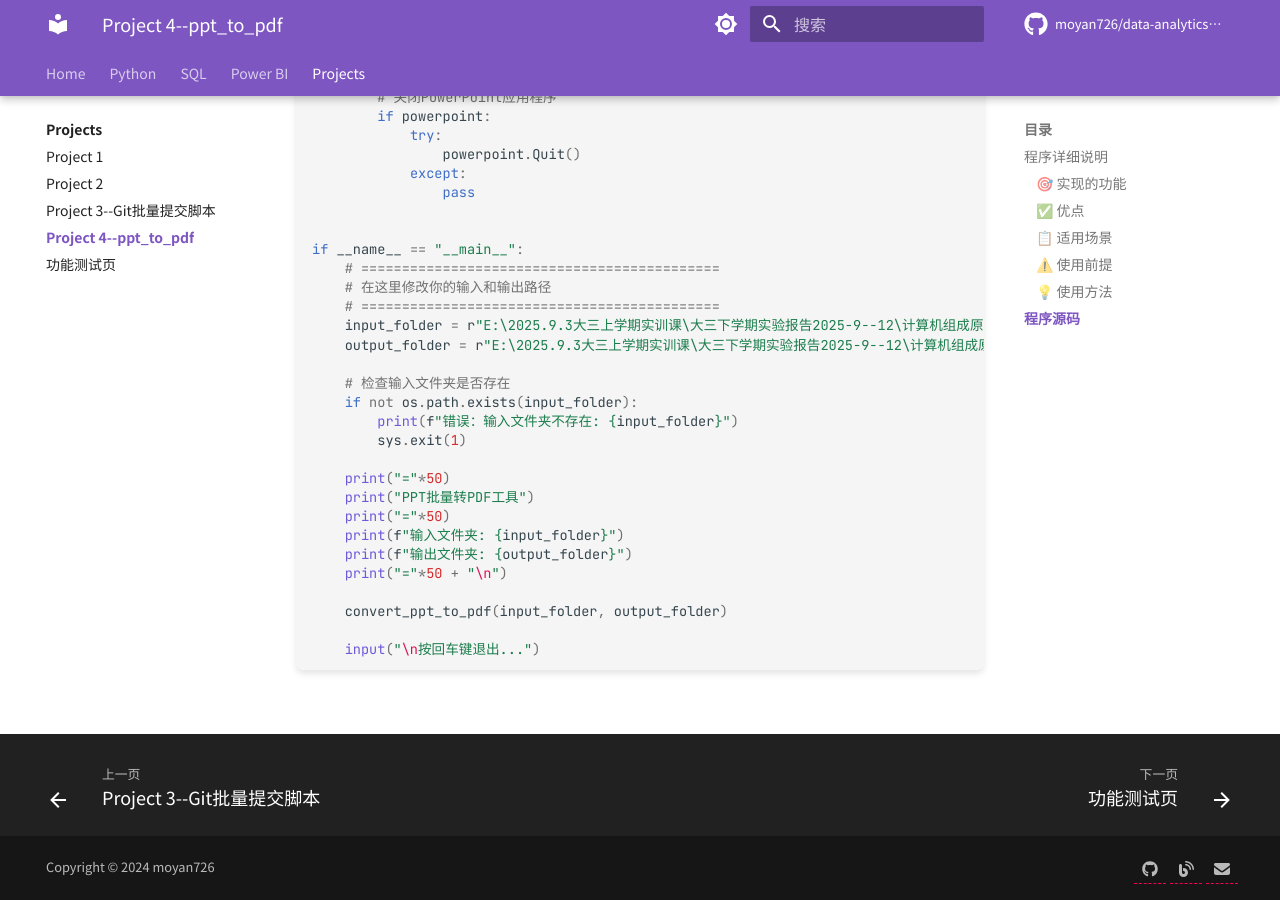
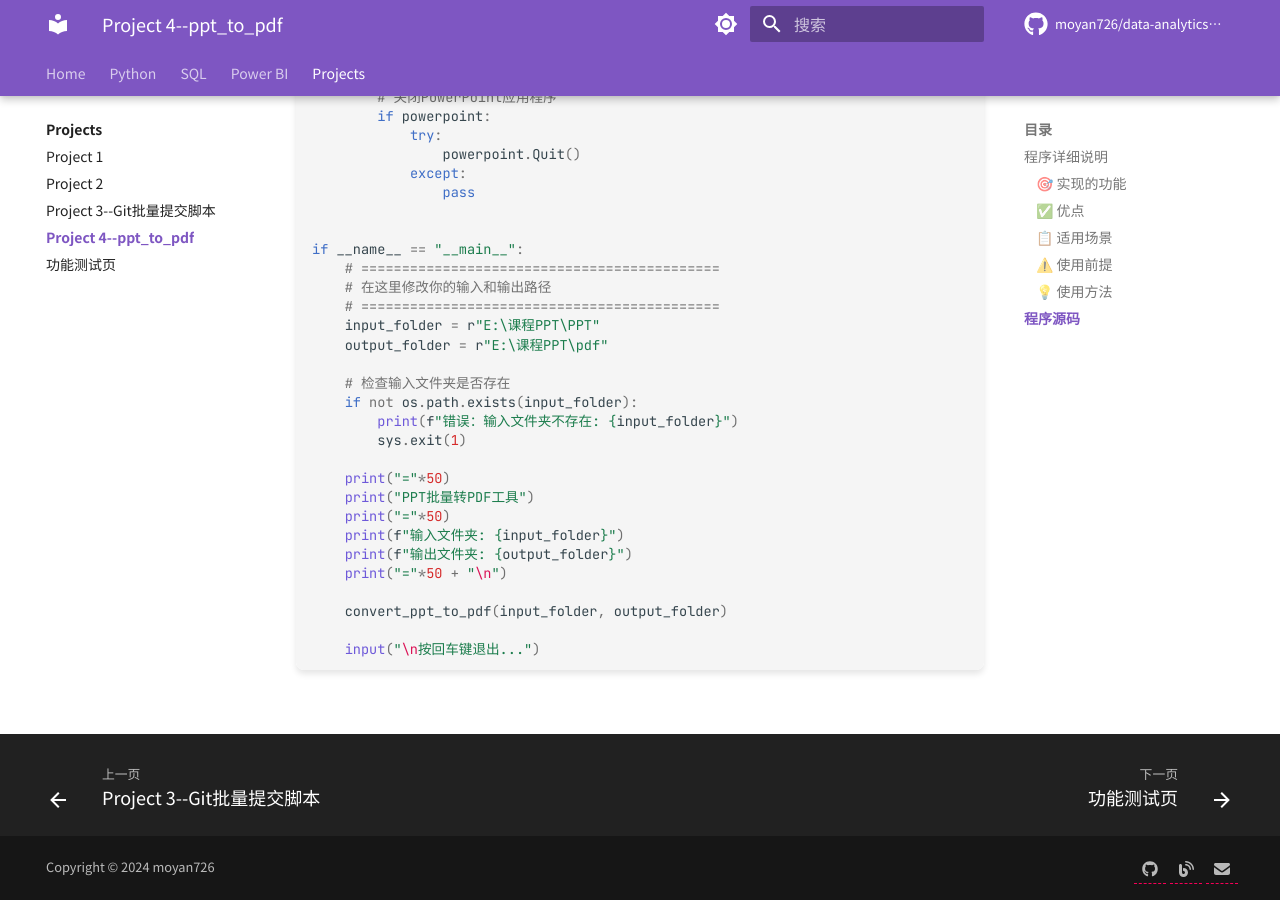
Before and after one commit to moyan726/data-analytics-notes, an MkDocs documentation site: the page built from docs/Projects/ppt_to_pdf.md, in a window 1280 px wide and 900 px high, scrolled down 3976 px. Built offline with MkDocs 1.6.1 and Material for MkDocs 9.7.7, drawn with Linux system fonts in a browser that asks for light colours; comment, search, counter and statistics services are not loaded.

Commit message:
修改错误跳转信息和隐私文件

```diff
--- a/docs/Projects/ppt_to_pdf.md
+++ b/docs/Projects/ppt_to_pdf.md
@@ -177,8 +177,8 @@ if __name__ == "__main__":
     # ============================================
     # 在这里修改你的输入和输出路径
     # ============================================
-    input_folder = r"E:\2025.9.3大三上学期实训课\大三下学期实验报告2025-9--12\计算机组成原理---王珏\课程PPT\PPT"
-    output_folder = r"E:\2025.9.3大三上学期实训课\大三下学期实验报告2025-9--12\计算机组成原理---王珏\课程PPT\pdf"
+    input_folder = r"E:\课程PPT\PPT"
+    output_folder = r"E:\课程PPT\pdf"
 
     # 检查输入文件夹是否存在
     if not os.path.exists(input_folder):
```
Also changed, not shown: docs/Projects/Git批量提交脚本.md (+1 -1 lines).
